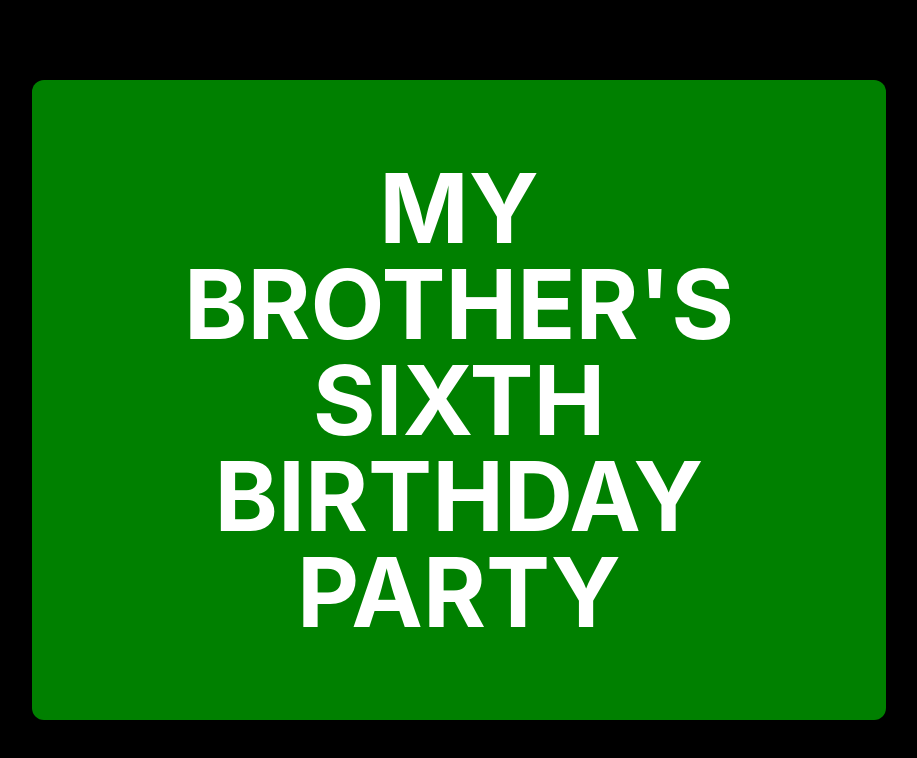
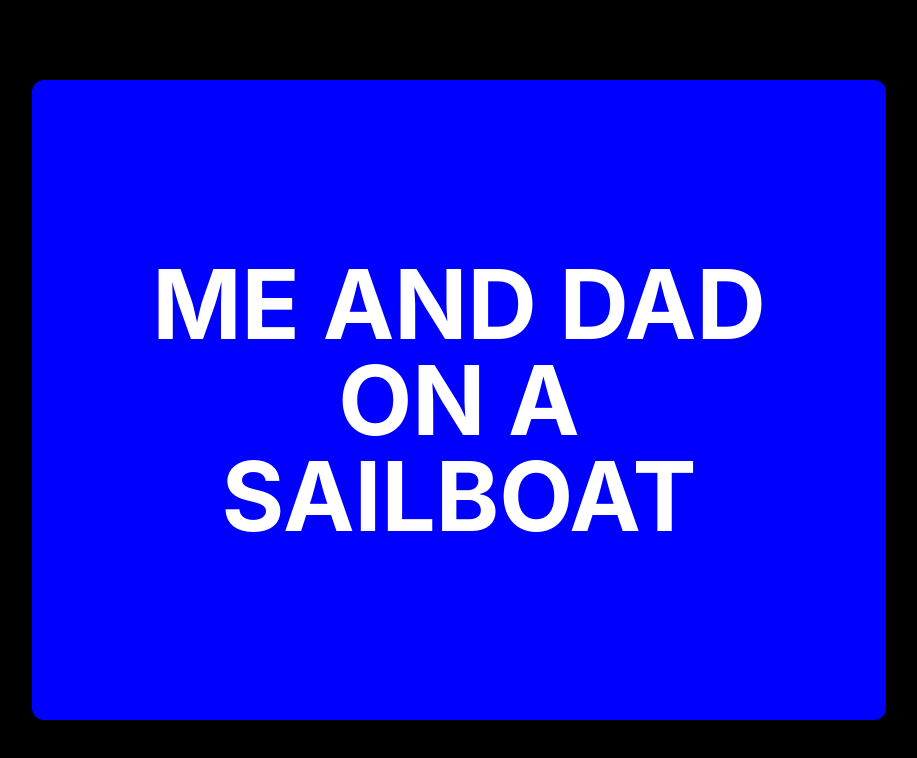
Before and after one commit to pilosophos/memories, a Preact app: page / in a window 1280 px wide. Shown: the top 758 px of the page, without its empty margins (181-1098 px from the left). Built offline with nearby package versions, Linux system fonts and the light colour scheme.

Commit message:
set memory duration to 8s

```diff
--- a/src/MemoryProjection.tsx
+++ b/src/MemoryProjection.tsx
@@ -9,19 +9,19 @@ export function MemoryProjection() {
     {memory: "My brother's sixth birthday party", bgColor: 'green'},
   ] as Memory[]);
 
-  const [ memoryIndex, setMemoryIndex ] = useState(2);
+  const [ memoryIndex, setMemoryIndex ] = useState(0);
   const currentMemory = memories[memoryIndex % memories.length];
 
   useEffect(() => {
     setTimeout(() => {
       setMemoryIndex(memoryIndex + 1);
-    }, 5000);
+    }, 8000);
   }, [memoryIndex])
 
   return (
     <main className="w-full h-full p-20">
       <div
-        className="bg-orange-100/45 rounded-xl flex items-center h-full aspect-4/3 mx-auto p-20"
+        className="rounded-xl flex items-center h-full aspect-4/3 mx-auto p-20"
         style={ {background: currentMemory.bgColor} }
       >
         <span className="text-8xl text-white font-bold uppercase text-center">{currentMemory.memory}</span>
```
